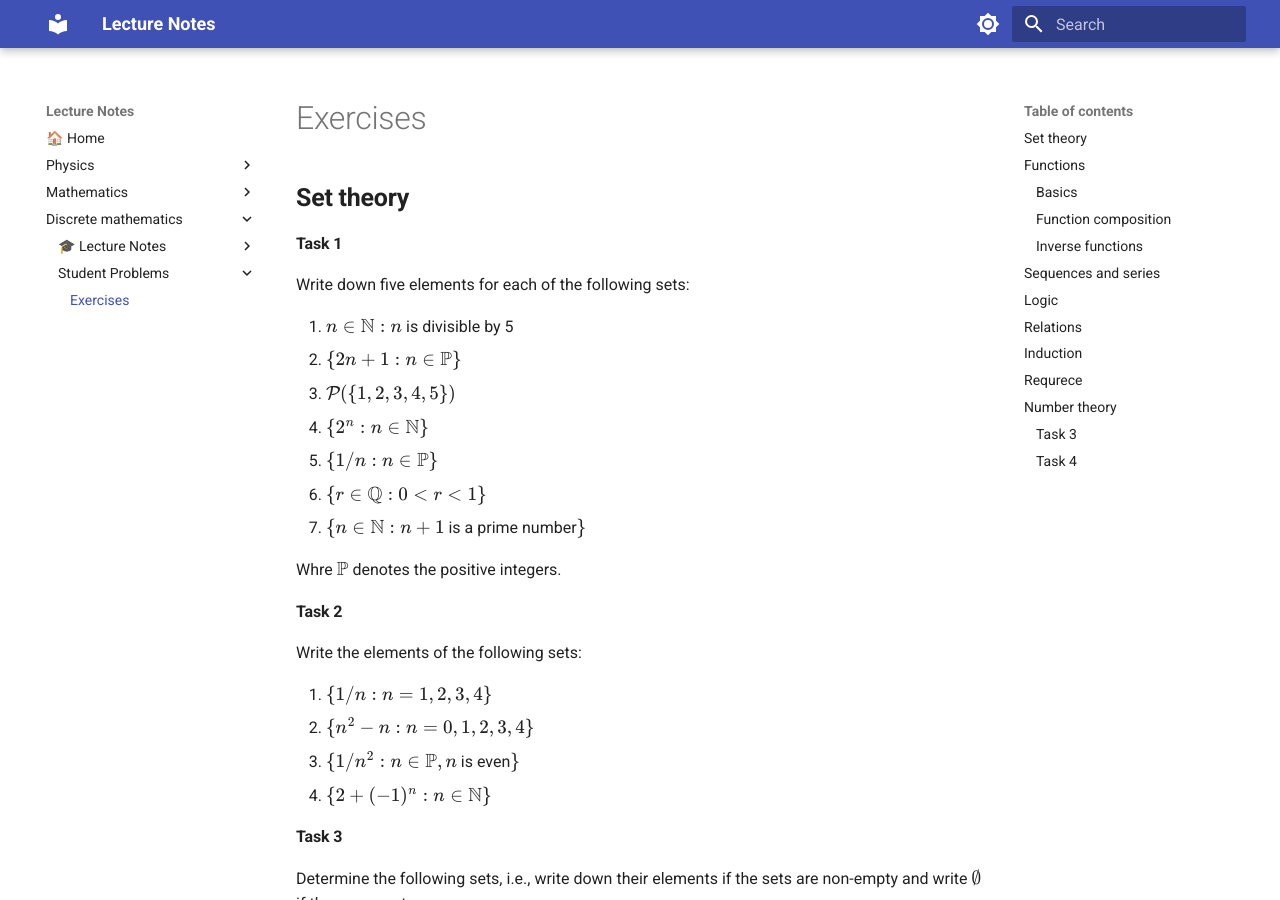
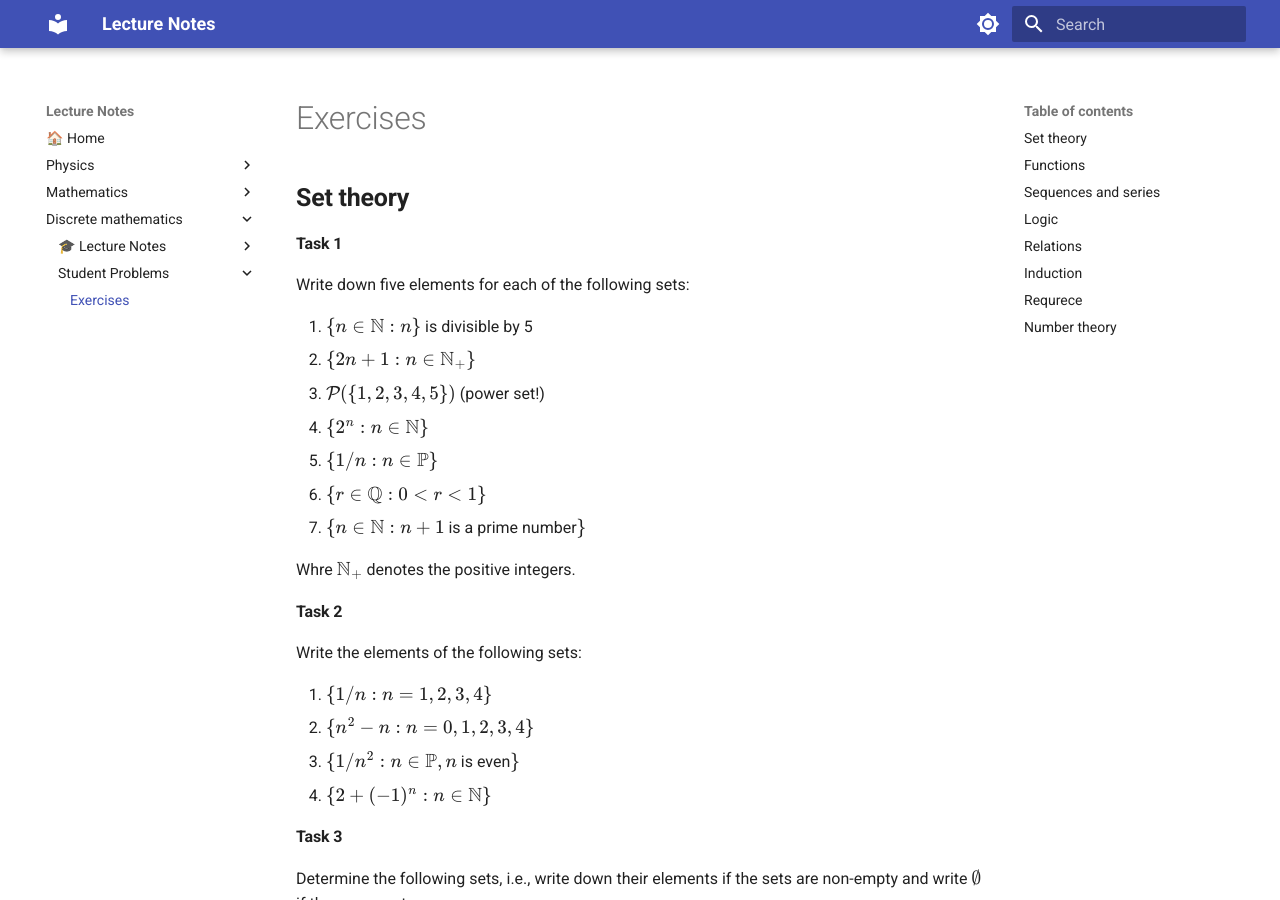
Before and after one commit to yusuf21sami/Mathematics_Physics_Lectures, an MkDocs documentation site: the page built from docs/Discrete_Mathematics/Exercises.md, in a window 1280 px wide and 900 px high. Built offline with MkDocs 1.6.1 and Material for MkDocs 9.7.7, drawn with Linux system fonts in a browser that asks for light colours; nearby versions of some CDN libraries.

Commit message:
refactor: enhance clarity and formatting in Discrete Mathematics exercises

```diff
--- a/docs/Discrete_Mathematics/Exercises.md
+++ b/docs/Discrete_Mathematics/Exercises.md
@@ -6,15 +6,15 @@
 
 Write down five elements for each of the following sets:
 
-1. $n \in \mathbb{N}: n$ is divisible by 5
-2. $\{2n + 1: n \in \mathbb{P}\}$
-3. $\mathcal{P}(\{1, 2, 3, 4, 5\})$
+1. $\{n \in \mathbb{N}: n\}$ is divisible by 5
+2. $\{2n + 1: n \in \mathbb{N}_{+}\}$
+3. $\mathcal{P}(\{1, 2, 3, 4, 5\})$ (power set!)
 4. $\{2^n: n \in \mathbb{N}\}$
 5. $\{1/n: n \in \mathbb{P}\}$
 6. $\{r \in \mathbb{Q}: 0 < r < 1\}$
 7. $\{n \in \mathbb{N}: n + 1$ is a prime number$\}$
 
-Whre $\mathbb{P}$ denotes the positive integers.
+Whre $\mathbb{N}_{+}$ denotes the positive integers.
 
 #### Task 2
 
@@ -124,7 +124,7 @@
 
 ## **Functions**
 
-### **Basics**
+**Basics**
 
 #### Task 1
 
@@ -193,7 +193,7 @@
 2. Which of these functions map $\mathbb{N}$ onto $\mathbb{N}$?
 
 
-###  **Function composition**
+**Function composition**
 
 #### Task 1
 
@@ -234,7 +234,7 @@
 3. Show that $g \circ f \neq f \circ g$ and that $g \circ f$ takes the value 0 wherever $f$ takes even values.
 
 
-### **Inverse functions**
+**Inverse functions**
 
 #### Task 1
 
@@ -565,7 +565,7 @@
 1. $m'+n' \equiv m+n \pmod{p}$.
 2. $m'n' \equiv mn \pmod{p}$.
 
-### Task 3
+#### Task 3
 
 Compute the following greatest common divisors:
 
@@ -574,7 +574,7 @@
 3. $\gcd(72, 15)$
 4. $\gcd(45, 12)$
 
-### Task 4
+#### Task 4
 
 Solve congruences of the form $ax \equiv b \pmod{m}$:
 
```
